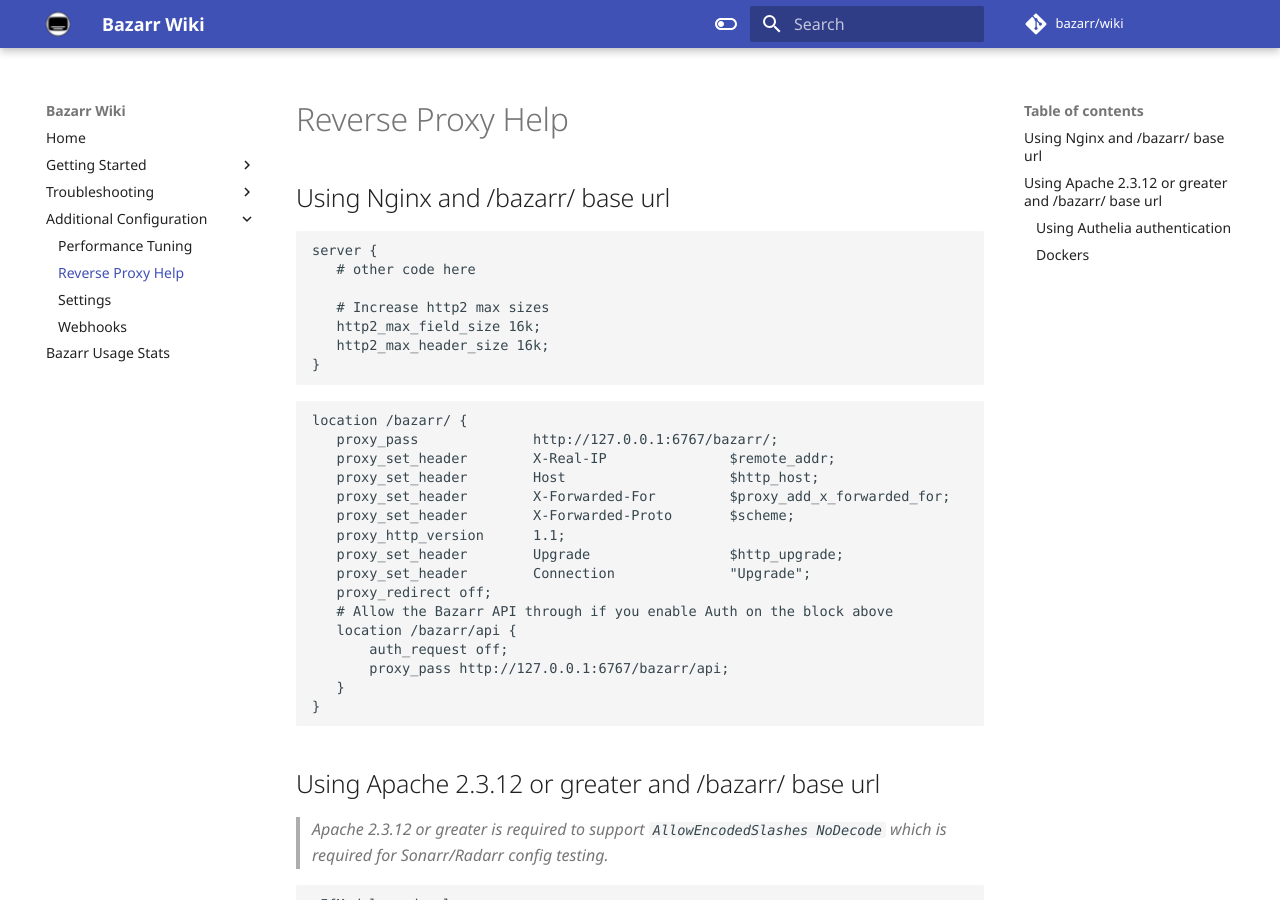
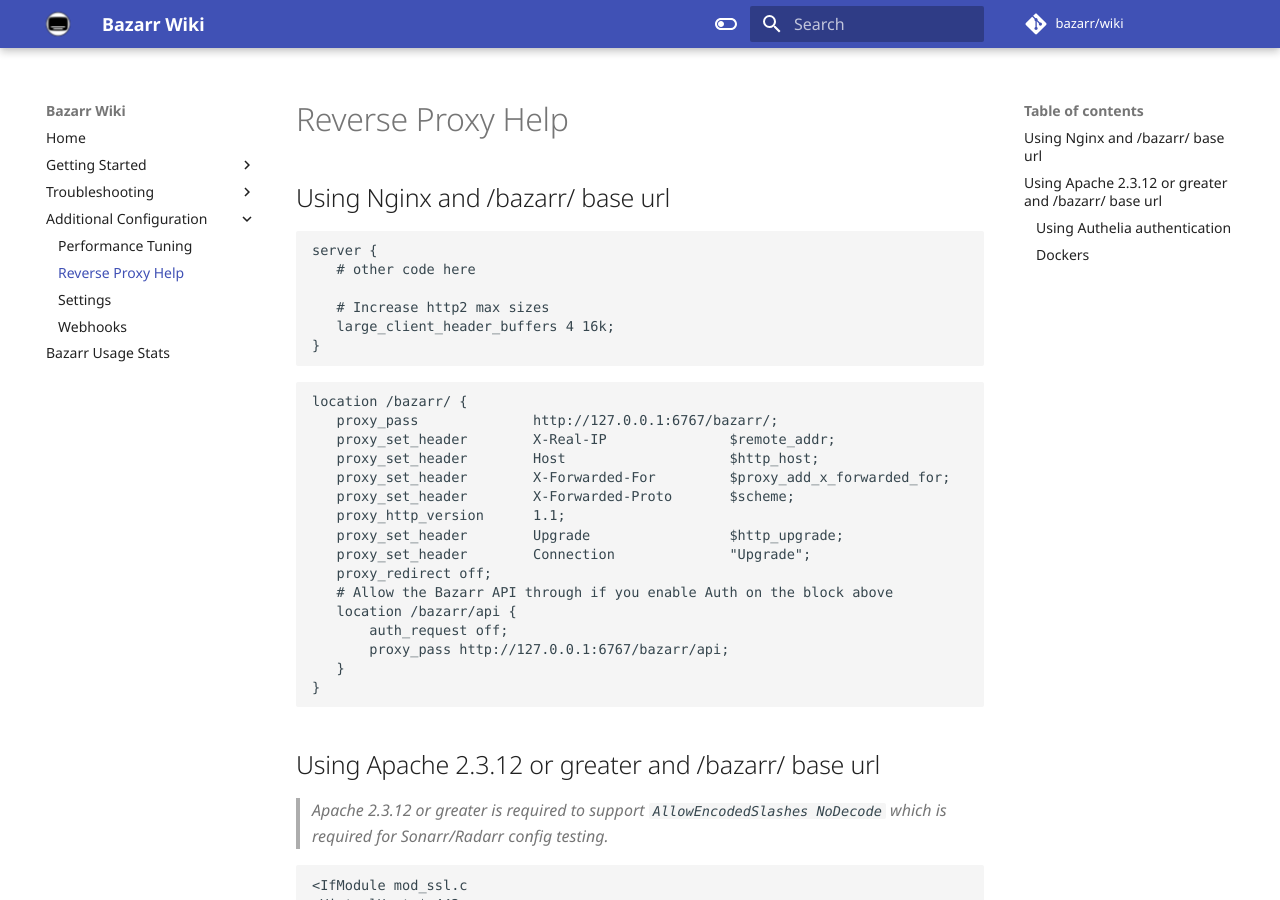
Before and after one commit to bazarr/wiki, an MkDocs documentation site: the page built from docs/Additional-Configuration/Reverse-Proxy-Help.md, in a window 1280 px wide and 900 px high. Built offline with MkDocs 1.6.1 and Material for MkDocs 9.7.7, drawn with Linux system fonts in a browser that asks for light colours; some web fonts are replaced; comment, search, counter and statistics services are not loaded.

Commit message:
Updated to fix #78

````diff
--- a/docs/Additional-Configuration/Reverse-Proxy-Help.md
+++ b/docs/Additional-Configuration/Reverse-Proxy-Help.md
@@ -7,8 +7,7 @@
     # other code here
 
     # Increase http2 max sizes
-    http2_max_field_size 16k;
-    http2_max_header_size 16k;
+    large_client_header_buffers 4 16k;
  }
  ```
 
````
